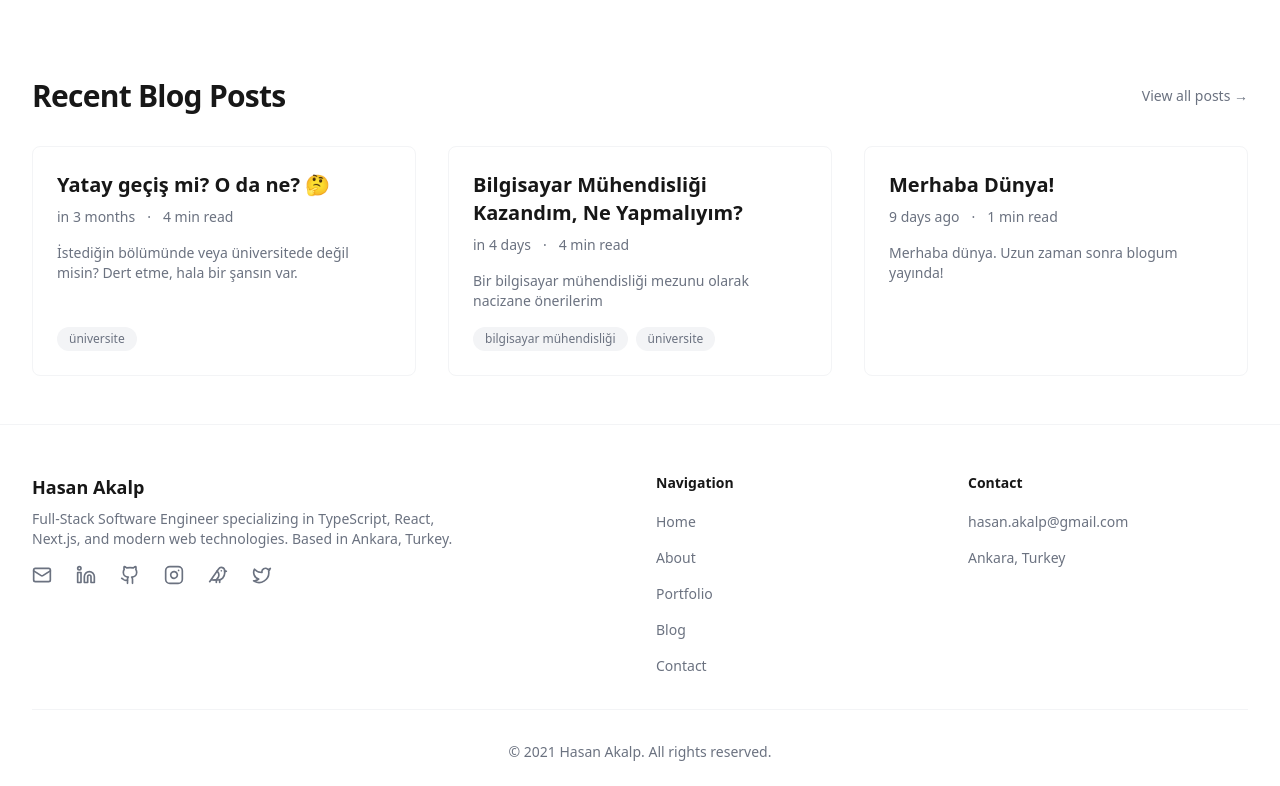
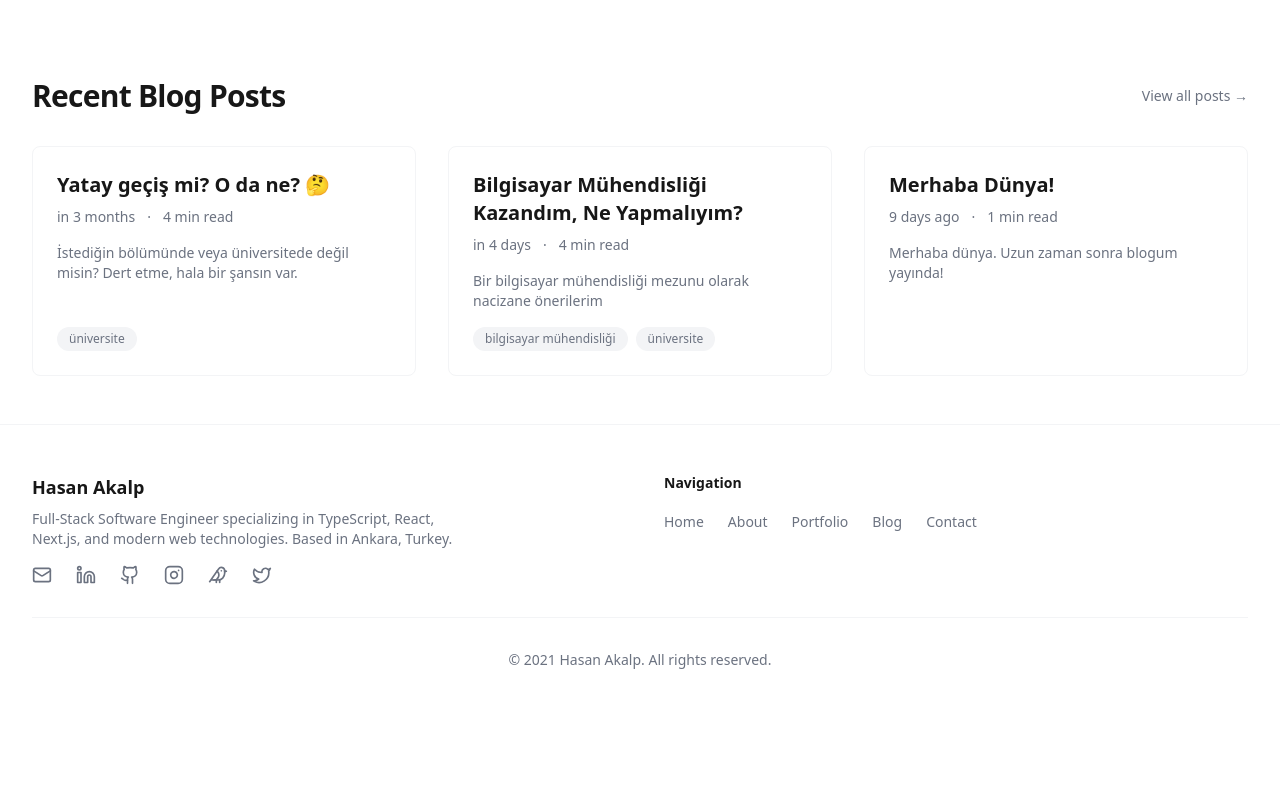
Before and after one commit to akalp/akalpco, a Next.js app: page / in a window 1280 px wide. Shown: the part 699-1485 px from the top of the page. After the commit the page ends 1393 px from the top, so only its background shows below. Built offline with nearby package versions, Linux system fonts and the light colour scheme.

Commit message:
footer update

```diff
--- a/app/components/Footer.tsx
+++ b/app/components/Footer.tsx
@@ -12,7 +12,7 @@ export function Footer() {
   return (
     <footer className="bg-muted/20 mt-auto border-t border-muted">
       <div className="container-width pb-6 pt-12">
-        <div className="grid grid-cols-1 gap-8 lg:grid-cols-2">
+        <div className="grid grid-cols-1 gap-12 lg:grid-cols-2">
           {/* Left section */}
           <div>
             <h2 className="text-lg font-semibold">Hasan Akalp</h2>
@@ -37,10 +37,9 @@ export function Footer() {
           </div>
 
           {/* Right section */}
-          <div className="hidden sm:grid sm:grid-cols-2 sm:gap-8">
           <div>
             <h3 className="text-sm font-semibold">Navigation</h3>
-              <ul className="mt-4 space-y-3">
+            <ul className="mt-4 flex flex-row gap-6">
               {mainNavigation.map((item) => (
                 <li key={item.name}>
                   <Link
@@ -52,24 +51,6 @@ export function Footer() {
                 </li>
               ))}
             </ul>
-            </div>
-
-            <div>
-              <h3 className="text-sm font-semibold">Contact</h3>
-              <ul className="mt-4 space-y-3">
-                <li>
-                  <Link
-                    href="mailto:hasan.akalp@gmail.com"
-                    className="text-sm text-secondary hover:text-foreground"
-                  >
-                    hasan.akalp@gmail.com
-                  </Link>
-                </li>
-                <li>
-                  <span className="text-sm text-secondary">Ankara, Turkey</span>
-                </li>
-              </ul>
-            </div>
           </div>
         </div>
 
```
Lines whose indentation alone changed are shown as unchanged.
